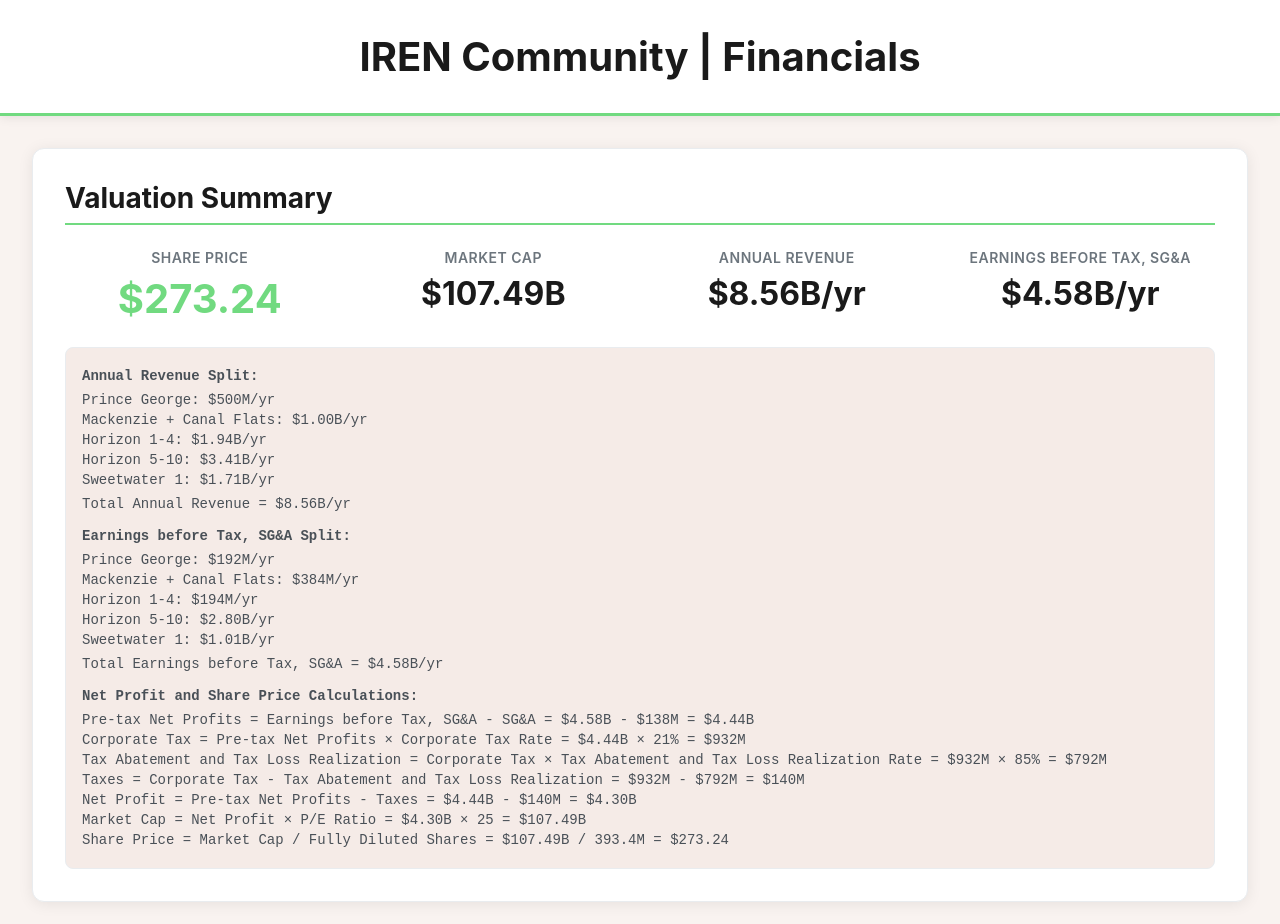
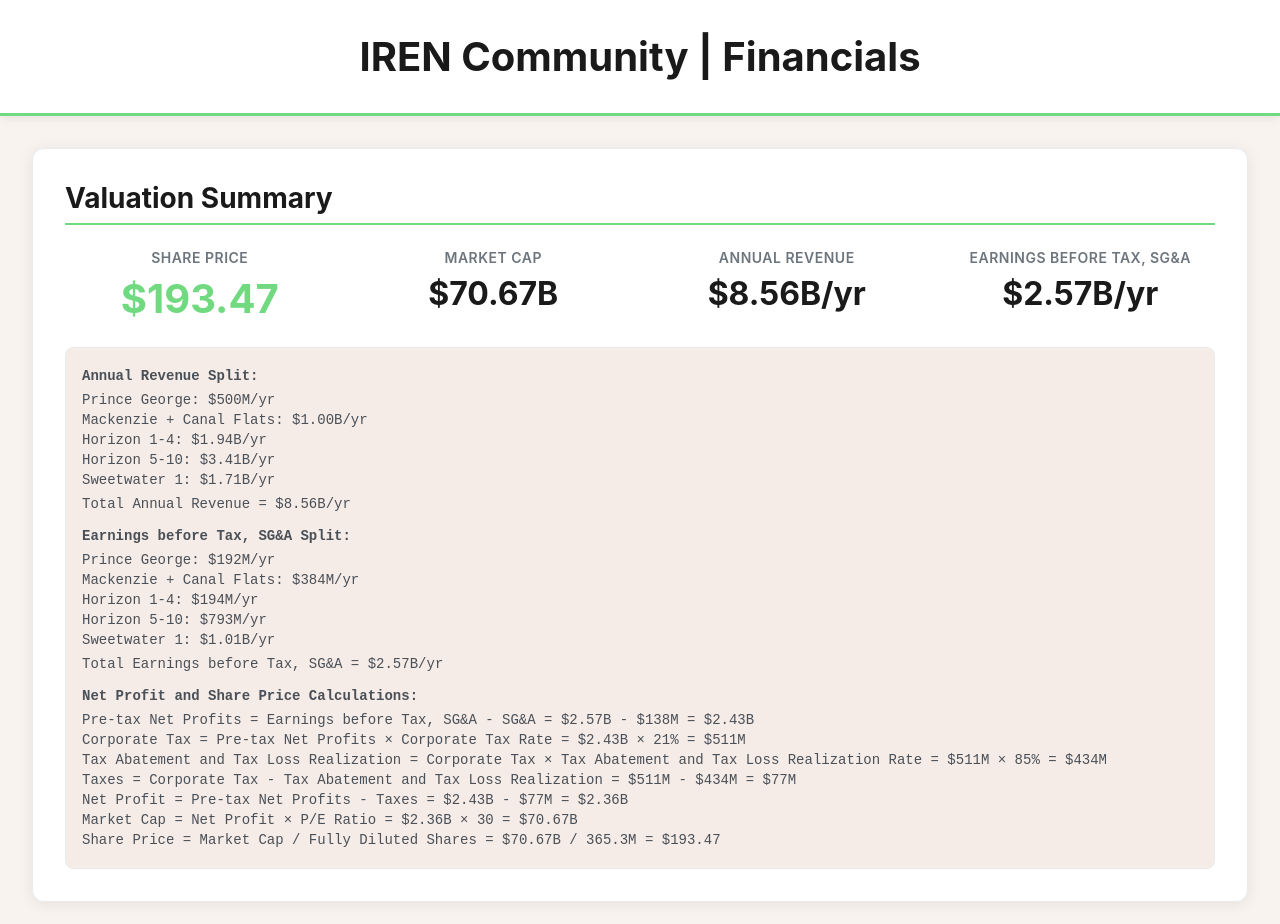
Before and after one commit to JiahanLiu/IREN-Community, a React (Vite) app: page / in a window 1280 px wide. Shown: the top 924 px of the page. Built offline with nearby package versions, Linux system fonts and the light colour scheme.

Commit message:
Fix large error in gap catchup calculations

```diff
--- a/src/App.jsx
+++ b/src/App.jsx
@@ -19,8 +19,8 @@
   const [useDirectSharesInput, setUseDirectSharesInput] = useState(false);
   const [directShares, setDirectShares] = useState(365.3); // in millions
   const [currentShares, setCurrentShares] = useState(281); // in millions
-  const [dilutionPercentage, setDilutionPercentage] = useState(40);
-  const [peRatio, setPeRatio] = useState(25);
+  const [dilutionPercentage, setDilutionPercentage] = useState(30);
+  const [peRatio, setPeRatio] = useState(30);
   const [corporateTaxRate, setCorporateTaxRate] = useState(21); // percentage
   const [taxAbatementRate, setTaxAbatementRate] = useState(85); // percentage
   const [sgaExpense, setSgaExpense] = useState(138); // in millions
@@ -534,17 +534,21 @@
       const newRevenue = gpuCountProratedNebius * (improvedPercentage / 100);
       steps.push(`New Negotiated Topline: $${gpuCountProratedNebius.toFixed(2)}M × ${improvedPercentage}% = $${newRevenue.toFixed(2)}M`);
 
-      // Additional Profit
-      const additionalProfit = newRevenue - revenue;
-      steps.push(`Additional Profit: New Negotiated Topline - Base Revenue = $${newRevenue.toFixed(2)}M - $${revenue.toFixed(2)}M = $${additionalProfit.toFixed(2)}M`);
+      // Additional Profit (5yrs)
+      const additionalProfit5yrs = newRevenue - revenue;
+      steps.push(`Additional Profit (5yrs): New Negotiated Topline - Base Revenue = $${newRevenue.toFixed(2)}M - $${revenue.toFixed(2)}M = $${additionalProfit5yrs.toFixed(2)}M`);
+
+      // Additional Profit (annual)
+      const additionalProfit = additionalProfit5yrs / 5;
+      steps.push(`Additional Profit: Additional Profit (5yrs) / 5 = $${additionalProfit5yrs.toFixed(2)}M / 5 = $${additionalProfit.toFixed(2)}M/yr`);
 
       // Net Profit (Base Net Profit + Additional Profit)
       netProfit = baseNetProfit + additionalProfit;
-      steps.push(`Earnings before Tax, SG&A: Base Earnings before Tax, SG&A + Additional Profit = $${baseNetProfit.toFixed(2)}M/yr + $${additionalProfit.toFixed(2)}M = $${netProfit.toFixed(2)}M/yr`);
+      steps.push(`Earnings before Tax, SG&A: Base Earnings before Tax, SG&A + Additional Profit = $${baseNetProfit.toFixed(2)}M/yr + $${additionalProfit.toFixed(2)}M/yr = $${netProfit.toFixed(2)}M/yr`);
 
       // Update total revenue to include additional profit
-      totalRevenue = revenue + additionalProfit;
-      steps.push(`Revenue: Base Revenue + Additional Profit = $${revenue.toFixed(2)}M + $${additionalProfit.toFixed(2)}M = $${totalRevenue.toFixed(2)}M`);
+      totalRevenue = revenue + additionalProfit5yrs;
+      steps.push(`Revenue: Base Revenue + Additional Profit (5yrs) = $${revenue.toFixed(2)}M + $${additionalProfit5yrs.toFixed(2)}M = $${totalRevenue.toFixed(2)}M`);
     }
 
     // Calculate annual revenue (divide total contract revenue by contract years)
```
Also changed, not shown: 3 other files (tests, documents, lock files or other folders).
